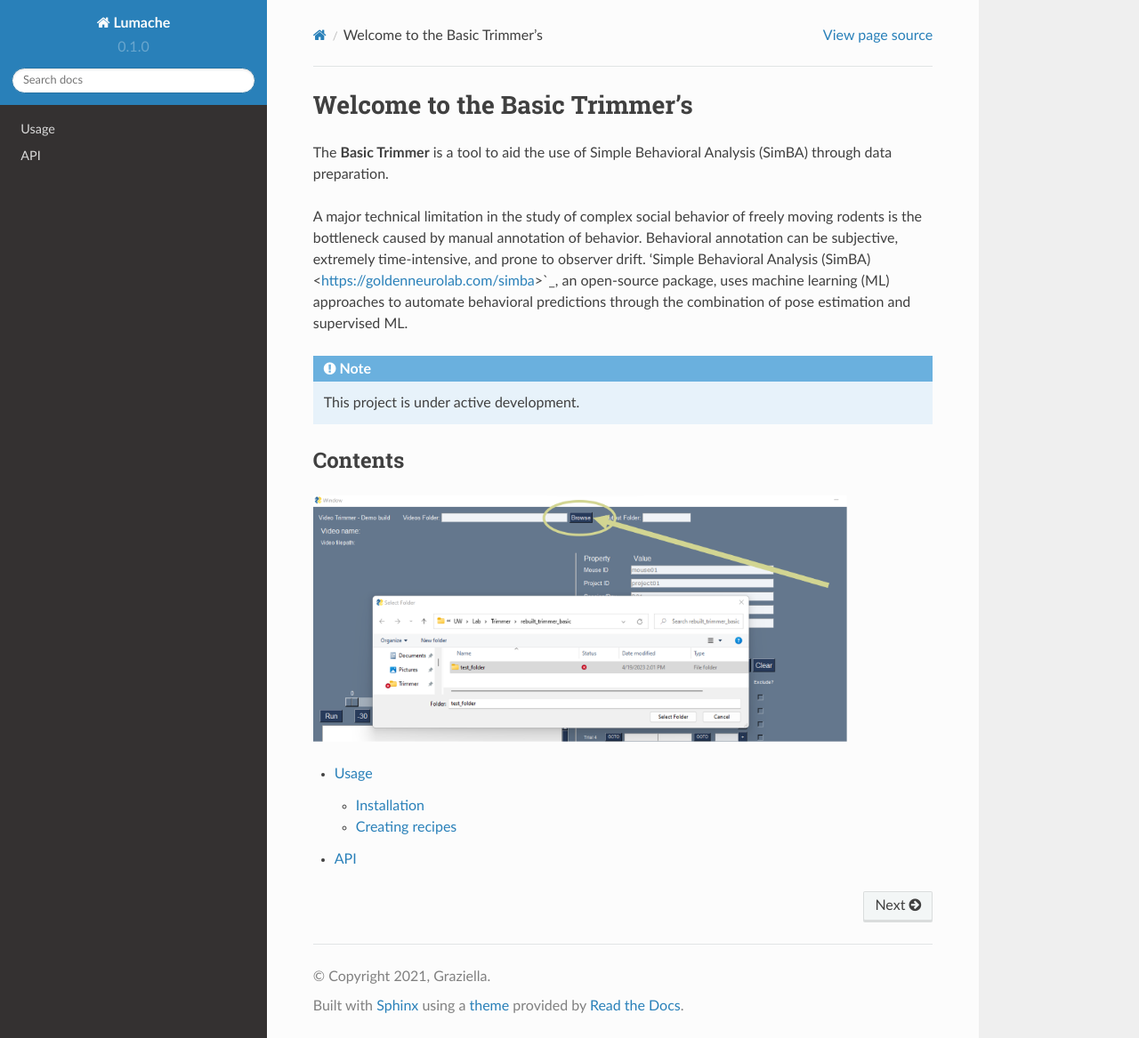
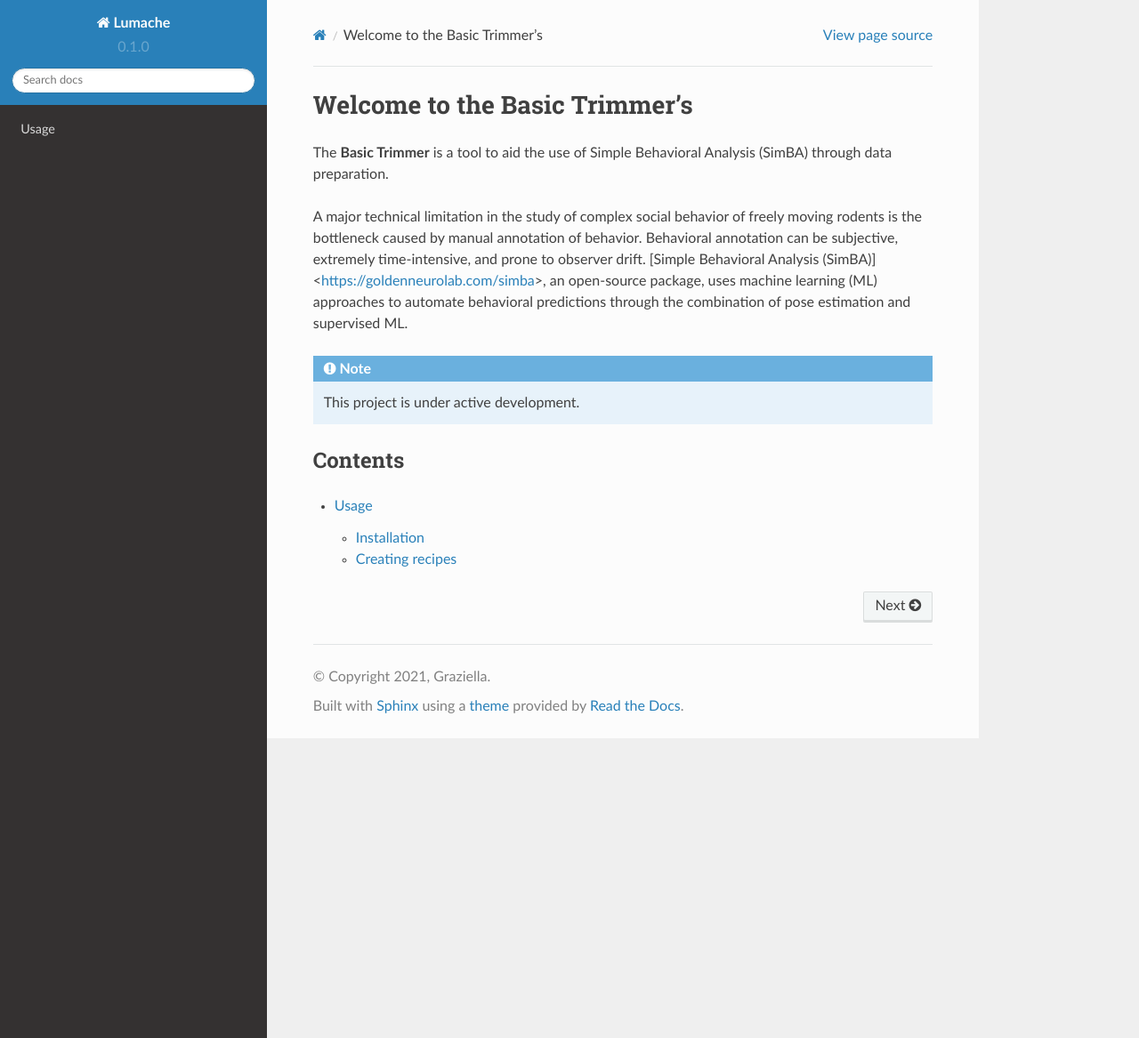
Before and after one commit to virginiavw/rtd-tutorial, a Sphinx documentation site: the page built from docs/source/index.rst, in a window 1280 px wide and 1167 px high. Shown: the whole window at 89% size. Built offline with Sphinx 7.4.7 and the Read the Docs theme 2.0.0, drawn with Linux system fonts in a browser that asks for light colours.

Commit message:
Update index.rst

```diff
--- a/docs/source/index.rst
+++ b/docs/source/index.rst
@@ -3,7 +3,7 @@
 
 The **Basic Trimmer** is a tool to aid the use of Simple Behavioral Analysis (SimBA) through data preparation.
 
-A major technical limitation in the study of complex social behavior of freely moving rodents is the bottleneck caused by manual annotation of behavior. Behavioral annotation can be subjective, extremely time-intensive, and prone to observer drift. 'Simple Behavioral Analysis (SimBA) <https://goldenneurolab.com/simba>`_, an open-source package, uses machine learning (ML) approaches to automate behavioral predictions through the combination of pose estimation and supervised ML.
+A major technical limitation in the study of complex social behavior of freely moving rodents is the bottleneck caused by manual annotation of behavior. Behavioral annotation can be subjective, extremely time-intensive, and prone to observer drift. [Simple Behavioral Analysis (SimBA)]<https://goldenneurolab.com/simba>, an open-source package, uses machine learning (ML) approaches to automate behavioral predictions through the combination of pose estimation and supervised ML.
 
 .. note::
 
@@ -11,10 +11,6 @@
 
 Contents
 --------
-.. image:: images/browse.png
-   :width: 600
-
 .. toctree::
 
    usage
-   api
```
